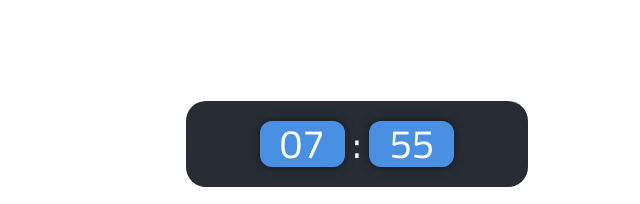
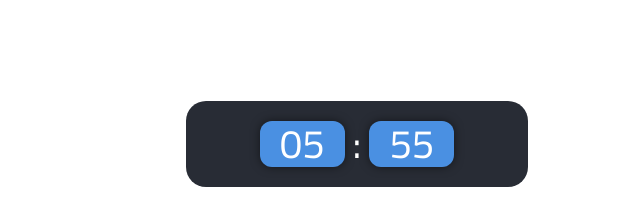
Before and after one commit to BadHunterN1/medmoh, a plain HTML site: page index.html in a window 1280 px wide. Shown: the part 8660-8864 px from the top of the page, 511-1151 px from the left. Drawn offline with Linux system fonts and the light colour scheme.

Commit message:
Update index.html

```diff
--- a/index.html
+++ b/index.html
@@ -549,7 +549,7 @@
                 <div class="timerm">
                     <div id="timerContainer" class="timer-container">
                         <div class="timer">
-                            <div id="minutes">08</div>
+                            <div id="minutes">06</div>
                             <div style="color: white;">:</div>
                             <div id="seconds">00</div>
                         </div>
```
